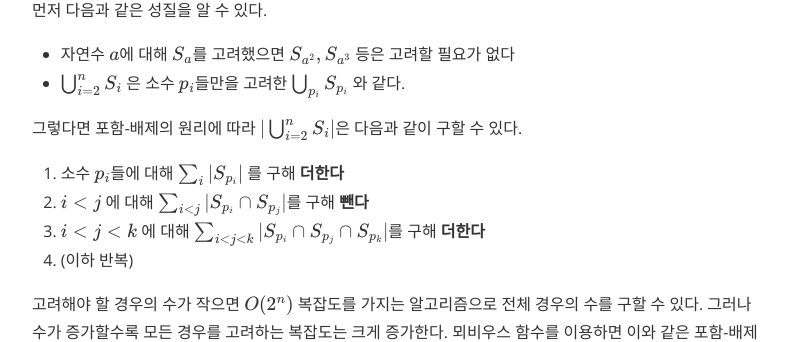
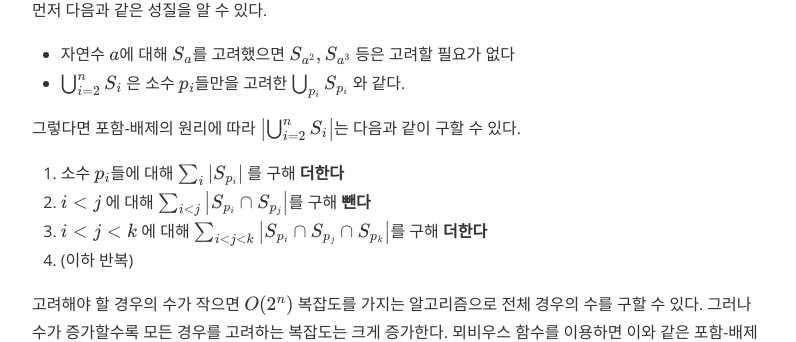
Before and after one commit to nyan101/nyan101.github.io, a Jekyll site: the page built from _posts/2019-03-26-Mobius함수.md, in a window 1280 px wide and 1400 px high, scrolled down 1583 px. Shown: the part 147-489 px from the top of the window, without its empty margins (240-1036 px from the left). Built offline with Jekyll 4.4.1, drawn with Linux system fonts in a browser that asks for light colours; nearby versions of some CDN libraries; formulas are drawn with MathJax 3; comment, search, counter and statistics services are not loaded; a style sheet for code colours, icons or effects is not loaded; some of the changed text lies outside the part shown.

Commit message:
fix typo

```diff
--- a/_posts/2019-03-26-Mobius함수.md
+++ b/_posts/2019-03-26-Mobius함수.md
@@ -62,10 +62,10 @@ $$
 * 자연수 \\(a\\)에 대해 \\(S\_a\\)를 고려했으면 \\(S\_{a^2}, S\_{a^3}\\) 등은 고려할 필요가 없다
 * \\(\\bigcup \_{i=2}^{n}S\_{i}\\) 은 소수 \\(p\_i\\)들만을 고려한 \\(\\bigcup \_{p\_i} S\_{p\_i}\\) 와 같다.
 
-그렇다면 포함-배제의 원리에 따라  \\(\|\\bigcup \_{i=2}^{n}S\_{i}\|\\)은 다음과 같이 구할 수 있다.
-1. 소수 \\(p\_i\\)들에 대해 \\(\\sum\_i  \| S\_{p\_i} \| \\) 를 구해 **더한다**
-2. \\(i < j\\) 에 대해 \\(\\sum\_{i<j} \| S\_{p\_i} \cap S\_{p\_j} \|\\)를 구해 **뺀다**
-3. \\(i < j < k\\) 에 대해 \\(\\sum\_{i<j<k} \| S\_{p\_i} \cap S\_{p\_j} \cap S\_{p\_k}\|\\)를 구해 **더한다**
+그렇다면 포함-배제의 원리에 따라  \\(\\left\|\\bigcup \_{i=2}^{n}S\_{i}\\right\|\\)는 다음과 같이 구할 수 있다.
+1. 소수 \\(p\_i\\)들에 대해 \\(\\sum\_i  \\left\| S\_{p\_i} \\right\| \\) 를 구해 **더한다**
+2. \\(i < j\\) 에 대해 \\(\\sum\_{i<j} \\left\| S\_{p\_i} \cap S\_{p\_j} \\right\|\\)를 구해 **뺀다**
+3. \\(i < j < k\\) 에 대해 \\(\\sum\_{i<j<k} \\left\| S\_{p\_i} \cap S\_{p\_j} \cap S\_{p\_k}\\right\|\\)를 구해 **더한다**
 4. (이하 반복)
 
 고려해야 할 경우의 수가 작으면 \\(O(2^n)\\) 복잡도를 가지는 알고리즘으로 전체 경우의 수를 구할 수 있다. 그러나 수가 증가할수록 모든 경우를 고려하는 복잡도는 크게 증가한다. 뫼비우스 함수를 이용하면 이와 같은 포함-배제를 비교적 간단히 처리할 수 있다.
@@ -117,6 +117,6 @@ for(int i=2;i<=n;i++)
 * [[BOJ 1557번] 제곱 ㄴㄴ](https://www.acmicpc.net/problem/1557)
    : 본문에서 예시로 든 상황과 정확히 같다. "K 이하의 제곱 ㄴㄴ수"가 아닌 "K번째 제곱 ㄴㄴ수"임에 유의하자.
 * [[Codeforces] D. Steps to One (Round #548, Div.2)](<http://codeforces.com/contest/1139/problem/D>)
-  : 포함배제를 O(2^n)에 진행할 수도 있지만 뫼비우스 함수와 Linearity of Expectation을 이용해 해결하는 풀이가 존재한다. **"마지막 (1이 아닌) gcd가 k의 배수였을 때 길이의 기대값"**을 생각해보고 k=6인 상황은 k=2인 경우와 k=3인 경우 양쪽으로 해당될 수 있다는 점을 염두에 두면서 풀어보자.
+  : 포함배제를 O(2^n)에 진행할 수도 있지만 뫼비우스 함수와 Linearity of Expectation을 이용해 해결하는 풀이가 존재한다. **"마지막 (1이 아닌) gcd가 k의 배수였을 때, 길이의 기대값"**을 생각해보고 k=6인 상황은 k=2인 경우와 k=3인 경우 양쪽으로 해당될 수 있다는 점을 염두에 두면서 풀어보자.
 
 ---
```
